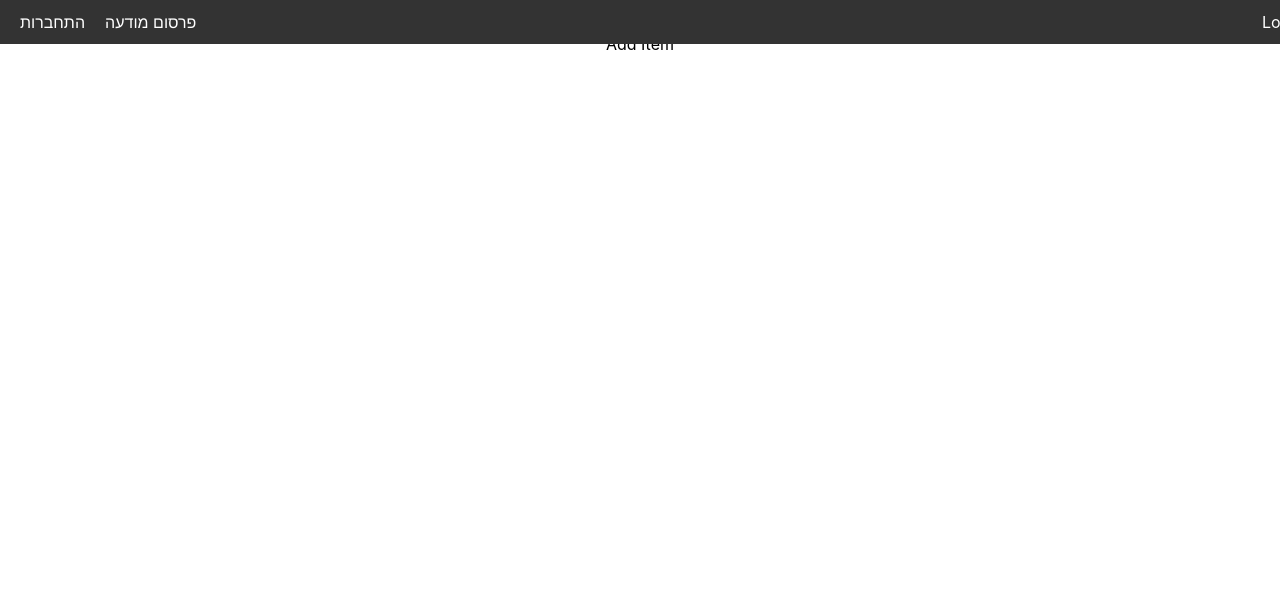
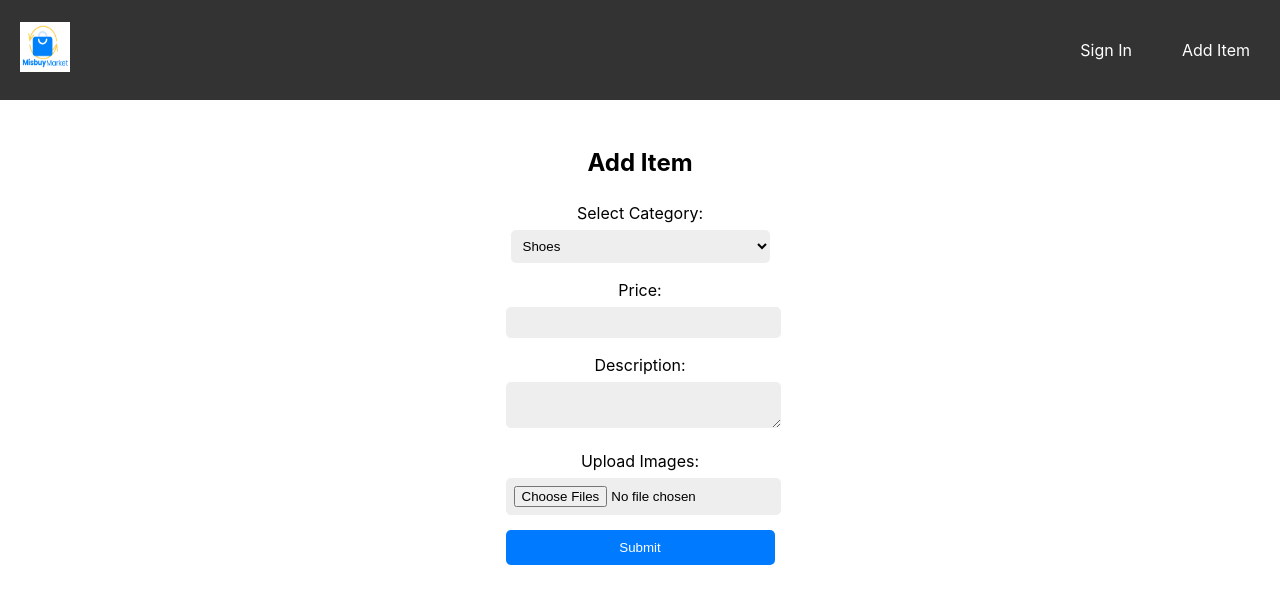
Before and after one commit to michalk1924/Misbuy-Market, a React (Vite) app in the folder client/: page /items/addItem in a window 1280 px wide. Shown: the top 604 px of the page. Built offline with nearby package versions, Linux system fonts and the light colour scheme.

Commit message:
addItem component

```diff
--- a/client/index.html
+++ b/client/index.html
@@ -2,7 +2,7 @@
 <html lang="en">
   <head>
     <meta charset="UTF-8" />
-    <link rel="icon" type="image/svg+xml" href="/vite.svg" />
+    <link rel="icon" href="./src/images/logoWithoutText.png" />
     <meta name="viewport" content="width=device-width, initial-scale=1.0" />
     <title>Misbuy Market</title>
   </head>
--- a/client/src/App.css
+++ b/client/src/App.css
@@ -8,6 +8,10 @@
 body {
   margin: 0;
   padding: 0;
+}
+
+main{
+  padding-top: 1%;
 }
 /* .logo {
   height: 6em;
@@ -46,7 +50,7 @@ body {
 } */
 
 /*nav*/
-/* Basic styles for navigation bar */
+
 nav {
   background-color: #333;
   color: #fff;
@@ -58,12 +62,15 @@ nav {
   position: fixed; /* Fix the navigation bar at the top */
   top: 0; /* Position it at the top of the page */
   left: 0;
+  height: 10%;
 }
 
-.logo {
-  order: 2; /* Move the logo to the right */
+
+
+.logo img{
+  width: 50px; /* Adjust the width as needed */
+  height: 50px; /* Maintain aspect ratio */
 }
-
 nav ul {
   list-style-type: none;
   margin: 0;
@@ -72,11 +79,11 @@ nav ul {
 }
 
 nav ul li {
-  margin-right: 20px;
+  margin-right: 50px;
 }
 
 nav ul li:last-child {
-  margin-right: 0;
+  margin-right: 30;
 }
 
 nav ul li a {
@@ -95,14 +102,14 @@ nav ul li a:hover {
   display: flex;
   justify-content: center;
   align-items: center;
-  height: 100vh;
+  height: 80vh;
 }
 
 /* Form styling */
-form {
+.signInUpForm {
   background-color: #f9f9f9;
   border-radius: 8px;
-  padding: 20px;
+  padding: 10%;
   box-shadow: 0 0 10px rgba(0, 0, 0, 0.1);
   width: 300px;
 }
@@ -155,3 +162,50 @@ input[type="password"] {
 .link:hover {
   color: #0056b3;
 }
+
+
+/*add item*/
+/* Container styling */
+.addItemContainer {
+  display: flex;
+  flex-direction: column;
+  align-items: center;
+  padding: 20px;
+  margin-top: 5%;
+}
+
+
+/* Label styling */
+.addItemLabel {
+  display: block;
+  margin-bottom: 5px;
+}
+
+/* Input field styling */
+.addItemInput {
+  width: calc(100% - 10px);
+  padding: 8px;
+  margin-bottom: 15px;
+  border: none;
+  border-radius: 5px;
+  background-color: #eeeeee;
+}
+
+/* Submit button styling */
+.addItemSubmitButton {
+  background-color: #007bff;
+  color: #fff;
+  padding: 10px 20px;
+  border: none;
+  border-radius: 5px;
+  cursor: pointer;
+  width: 100%;
+  display: inline-block;
+  text-align: center;
+  text-decoration: none;
+  transition: background-color 0.3s ease;
+}
+
+.addItemSubmitButton:hover {
+  background-color: #0056b3;
+}
--- a/client/src/components/AddItem.jsx
+++ b/client/src/components/AddItem.jsx
@@ -1,11 +1,61 @@
-import React from 'react'
+import React, { useState } from 'react';
 
 function AddItem() {
-  return (
-    <div>
-      Add Item
-    </div>
-  )
+    const [category, setCategory] = useState('');
+    const [description, setDescription] = useState('');
+    const [price, setPrice] = useState('');
+    const [images, setImages] = useState([]);
+
+    const handleCategoryChange = (e) => {
+        setCategory(e.target.value);
+    };
+
+    const handleDescriptionChange = (e) => {
+        setDescription(e.target.value);
+    };
+
+    const handlePriceChange = (e) => {
+        setPrice(e.target.value);
+    };
+
+    const handleImageChange = (e) => {
+        // Handle image upload and update state accordingly
+    };
+
+    const handleSubmit = (e) => {
+        e.preventDefault();
+        // Submit form data to backend or handle as required
+    };
+
+    return (
+        <div className="addItemContainer">
+            <h2>Add Item</h2>
+            <form className="addItemForm" onSubmit={handleSubmit}>
+                <div>
+                    <label className="addItemLabel" htmlFor="category">Select Category:</label>
+                    <select className="addItemInput" id="category" value={category} onChange={handleCategoryChange}>
+                        <option value="shoes">Shoes</option>
+                        <option value="shirts">Shirts</option>
+                        <option value="skirts">Skirts</option>
+                        <option value="accessories">Accessories</option>
+                    </select>
+                </div>
+                <div>
+                    <label className="addItemLabel" htmlFor="price">Price:</label>
+                    <input className="addItemInput" type="number" id="price" value={price} onChange={handlePriceChange} />
+                </div>
+                <div>
+                    <label className="addItemLabel" htmlFor="description">Description:</label>
+                    <textarea className="addItemInput" id="description" value={description} onChange={handleDescriptionChange} />
+                </div>
+                <div>
+                    <label className="addItemLabel" htmlFor="images">Upload Images:</label>
+                    <input className="addItemInput" type="file" id="images" multiple onChange={handleImageChange} />
+                </div>
+                <button className="addItemSubmitButton" type="submit">Submit</button>
+            </form>
+        </div>
+    );
 }
 
-export default AddItem
+export default AddItem;
--- a/client/src/components/Layout.jsx
+++ b/client/src/components/Layout.jsx
@@ -1,25 +1,27 @@
-import React from 'react'
-import { Outlet, Link } from 'react-router-dom'
+import React from 'react';
+import { Outlet, Link } from 'react-router-dom';
+import logo from '../images/logoWithText.png';
 
 function Layout() {
     return (
         <div>
-            {/* Navigation bar */}
             <nav>
-                <div className="logo">Logo</div>
+                <div className="logo">
+                    <Link to="/home">
+                        <img src={logo} alt="Logo" id='navLogo'/>
+                    </Link>
+                </div>
                 <ul>
-                    <li><Link to="/SignIn">התחברות</Link></li>
-                    <li><Link to="items/addItem">פרסום מודעה</Link></li>
+                    <li><Link to="/SignIn">Sign In</Link></li>
+                    <li><Link to="items/addItem">Add Item</Link></li>
                 </ul>
             </nav>
 
-            {/* Main content */}
             <main>
-                {/* Outlet will render the content based on your route */}
                 <Outlet />
             </main>
         </div>
-    )
+    );
 }
 
-export default Layout
+export default Layout;
--- a/client/src/components/SignIn.jsx
+++ b/client/src/components/SignIn.jsx
@@ -4,7 +4,7 @@ import { Link } from 'react-router-dom';
 function SignIn() {
   return (
     <div className="container">
-      <form>
+      <form className='signInUpForm'>
         <label htmlFor="username">Username</label>
         <input type="text" id="username" />
         <label htmlFor="password">Password</label>
--- a/client/src/components/SignUp.jsx
+++ b/client/src/components/SignUp.jsx
@@ -4,7 +4,7 @@ import { Link } from 'react-router-dom';
 function SignUp() {
   return (
     <div className="container">
-      <form>
+      <form className='signInUpForm'>
         <label htmlFor="username">Username</label>
         <input type="text" id="username" />
         <label htmlFor="password">Password</label>
```
Also changed, not shown: client/src/images/logoWithText.png (added), client/src/images/logoWithoutText.png (added).
